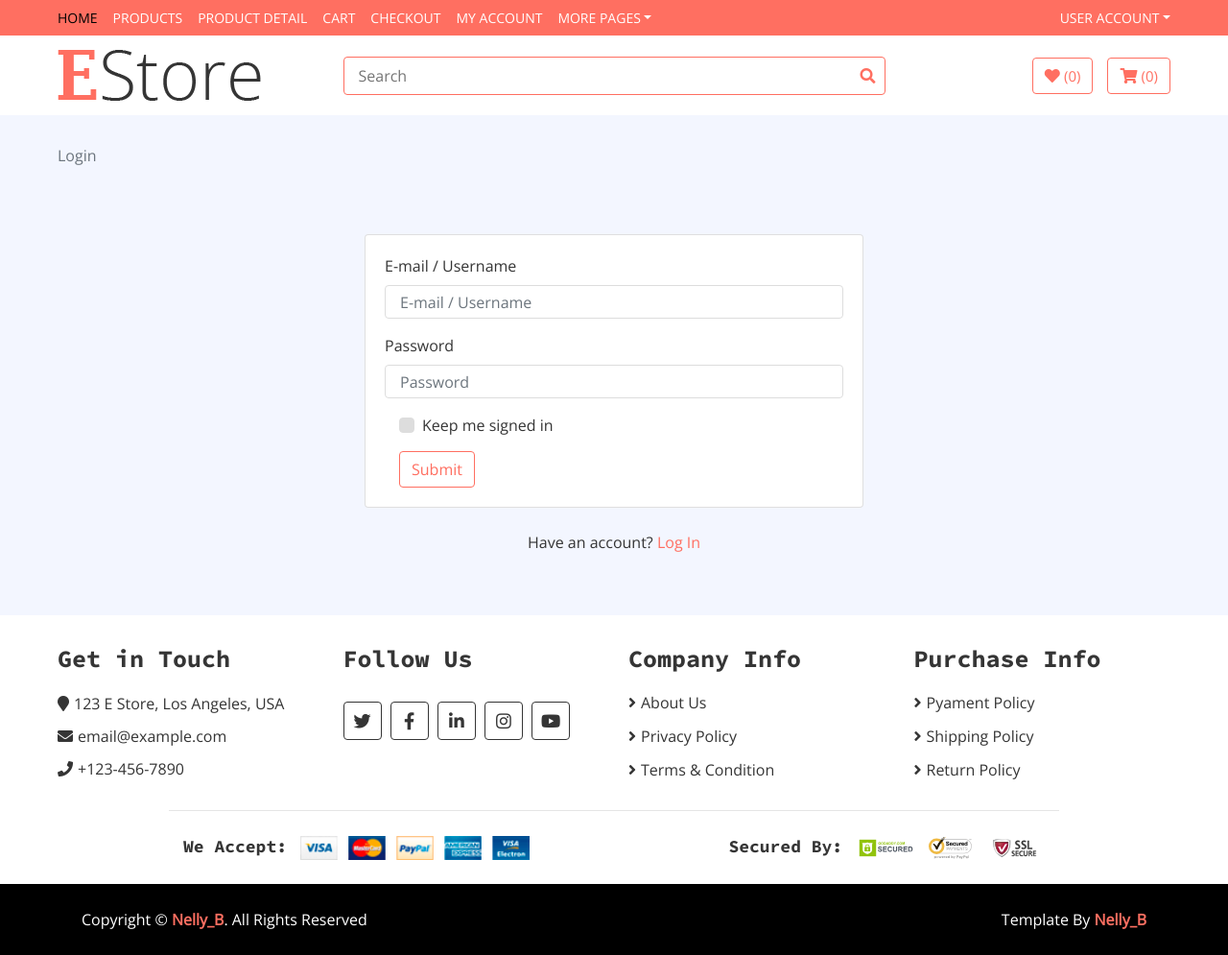
After one commit to Nelly-B/Estore, a Django app: template templates/accounts/login.html in a window 1280 px wide. The commit adds this page. Shown: the whole page at 96% size. Run offline with Django 3.2, Linux system fonts and the light colour scheme; the template is opened without the code that fills it, so the values that code supplies are empty; some libraries are stand-ins or nearby versions.

```diff
--- a/microapp/urls.py
+++ b/microapp/urls.py
@@ -1,5 +1,5 @@
 from django.urls import path
-from .views import index, products, product_details, cart, checkout, account, wishlist, login_register, contact
+from .views import index, products, product_details, cart, checkout, account, wishlist, contact
 
 urlpatterns = [
     path('index/', index, name='index'),
@@ -9,6 +9,6 @@ urlpatterns = [
     path('checkout/', checkout, name='checkouts'),
     path('my_account/', account, name='my_account'),
     path('wishlist/', wishlist, name='wish'),
-    path('login_register/', login_register, name='register'),
+    # path('login_register/', login_register, name='register'),
     path('contact/', contact,  name='contact'),
 ]
--- a/microapp/views.py
+++ b/microapp/views.py
@@ -24,8 +24,8 @@ def account(request):
 def wishlist(request):
     return render(request, 'menu_pages/wishlist.html')
 
-def  login_register(request):
-    return render(request, 'menu_pages/register.html')
+# def  login_register(request):
+#     return render(request, 'menu_pages/register.html')
 
 def  contact(request):
     return render(request, 'menu_pages/contact.html')
--- a/microstock/urls.py
+++ b/microstock/urls.py
@@ -22,6 +22,7 @@ from django.conf.urls.static import static
 
 urlpatterns = [
     path('admin/', admin.site.urls),
-    path("", include('microapp.urls'))
+    path("", include('microapp.urls')),
+    path('account/', include('accounts.urls', namespace='account')),
 ]
 urlpatterns += static(settings.MEDIA_URL, document_root=settings.MEDIA_ROOT)
--- /dev/null
+++ b/templates/accounts/login.html
@@ -0,0 +1,53 @@
+{% extends 'base.html' %}
+{% load static %}
+{% block content %}
+
+<div class="breadcrumb-wrap">
+    <div class="container-fluid">
+        <ul class="breadcrumb">
+
+            <li class="breadcrumb-item active">Login</li>
+        </ul>
+    </div>
+</div>
+<!-- Breadcrumb End -->
+
+<!-- Login Start -->
+<div class="login">
+    <div class="container-fluid">
+      <div class="card mx-auto" style="max-width:520px; margin-top:40px;">
+        <form class="" action="index.html" method="post" style="width:100%; padding:20px">
+
+                <div class="form-group">
+                    <label>E-mail / Username</label>
+                    <input class="form-control" type="text" placeholder="E-mail / Username">
+                </div>
+                <div class="form-group">
+                    <label>Password</label>
+                    <input class="form-control" type="text" placeholder="Password">
+                </div>
+                <div class="col-md-12">
+                    <div class="custom-control custom-checkbox">
+                        <input type="checkbox" class="custom-control-input" id="newaccount">
+                        <label class="custom-control-label" for="newaccount">Keep me signed in</label>
+                    </div>
+                </div>
+                <div class="col-md-12">
+                    <button class="btn">Submit</button>
+                </div>
+        </form>
+
+
+
+                </div>
+            </div>
+
+    </div>
+    <p class="text-center mt-4">Have an account?
+       <a href="{% url 'account:login' %}">Log In</a>
+    </p>
+    <br><br>
+</div>
+</div>
+
+{% endblock %}
--- /dev/null
+++ b/templates/accounts/register2.html
@@ -0,0 +1 @@
+hello
--- a/templates/base.html
+++ b/templates/base.html
@@ -48,7 +48,7 @@
                             <a href="#" class="nav-link dropdown-toggle" data-toggle="dropdown">More Pages</a>
                             <div class="dropdown-menu">
                                 <a href="{% url 'wish' %}" class="dropdown-item">Wishlist</a>
-                                <a href="{% url 'register' %}" class="dropdown-item">Login & Register</a>
+                                <a href="{% url 'account:register' %}" class="dropdown-item">Login & Register</a>
                                 <a href="{% url 'contact' %}" class="dropdown-item">Contact Us</a>
                             </div>
                         </div>
@@ -57,8 +57,8 @@
                         <div class="nav-item dropdown">
                             <a href="#" class="nav-link dropdown-toggle" data-toggle="dropdown">User Account</a>
                             <div class="dropdown-menu">
-                                <a href="#" class="dropdown-item">Login</a>
-                                <a href="#" class="dropdown-item">Register</a>
+                                <a href="{% url 'account:login' %}" class="dropdown-item">Login</a>
+                                <a href="{% url 'account:register'  %}" class="dropdown-item">Register</a>
                             </div>
                         </div>
                     </div>
```
Also changed, not shown: accounts/admin.py (+13 -1 lines), accounts/forms.py (added, +30 -0 lines), accounts/urls.py (added, +10 -0 lines), accounts/views.py (+33 -1 lines), templates/accounts/register.html (renamed from templates/menu_pages/register.html, +13 -10 lines), db.sqlite3.
